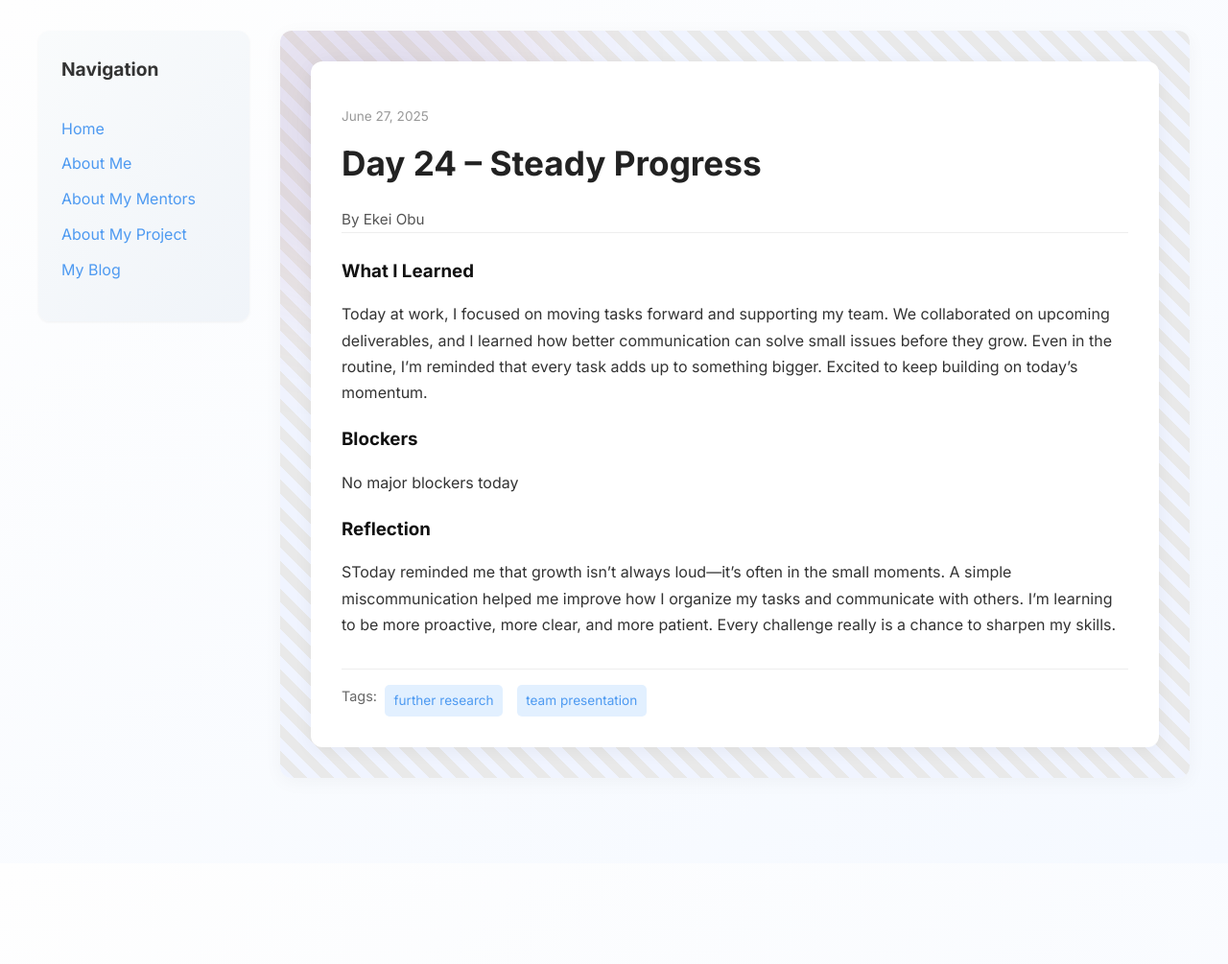
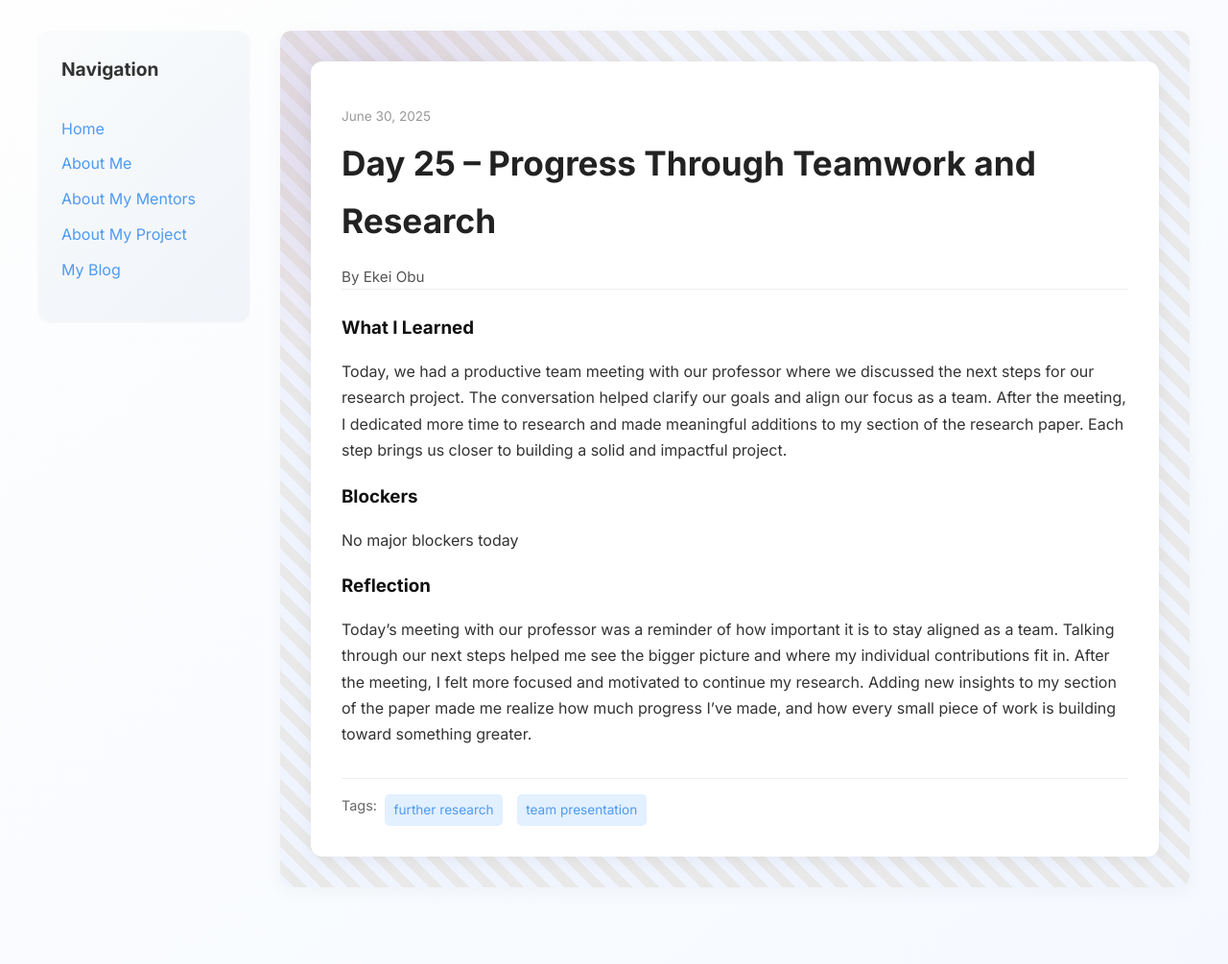
Before and after one commit to ekeiobu/ekeiobu.github.io, a Jekyll site: the page built from _posts/2025-06-27-day-24.md, in a window 1280 px wide. Shown: the whole page at 96% size. Built offline with Jekyll 4.4.1, drawn with Linux system fonts in a browser that asks for light colours; before the commit the page ends 900 px from its top, so only the background shows below that.

Commit message:
Update 2025-06-27-day-24.md

```diff
--- a/_posts/2025-06-27-day-24.md
+++ b/_posts/2025-06-27-day-24.md
@@ -1,19 +1,19 @@
 ---
 layout: post
-title: "Day 24 –  Steady Progress"
-date: 2025-06-27
+title: "Day 25 –  Progress Through Teamwork and Research"
+date: 2025-06-30
 author: Ekei Obu
-permalink: /day24.html
+permalink: /day25.html
 tags: [further research, team presentation]
 
 what_i_learned: |
-  Today at work, I focused on moving tasks forward and supporting my team. We collaborated on upcoming deliverables, and I learned how better communication can solve small issues before they grow. Even in the routine, I’m       reminded that every task adds up to something bigger. Excited to keep building on today’s momentum.
+  Today, we had a productive team meeting with our professor where we discussed the next steps for our research project. The conversation helped clarify our goals and align our focus as a team. After the meeting, I dedicated    more time to research and made meaningful additions to my section of the research paper. Each step brings us closer to building a solid and impactful project.
 
 
 blockers: |
    No major blockers today
 
 reflection: |
-   SToday reminded me that growth isn’t always loud—it’s often in the small moments. A simple miscommunication helped me improve how I organize my tasks and communicate with others. I’m learning to be more proactive, more        clear, and more patient. Every challenge really is a chance to sharpen my skills.
+   Today’s meeting with our professor was a reminder of how important it is to stay aligned as a team. Talking through our next steps helped me see the bigger picture and where my individual contributions fit in. After the       meeting, I felt more focused and motivated to continue my research. Adding new insights to my section of the paper made me realize how much progress I’ve made, and how every small piece of work is building toward             something greater.
 
 ---
```
